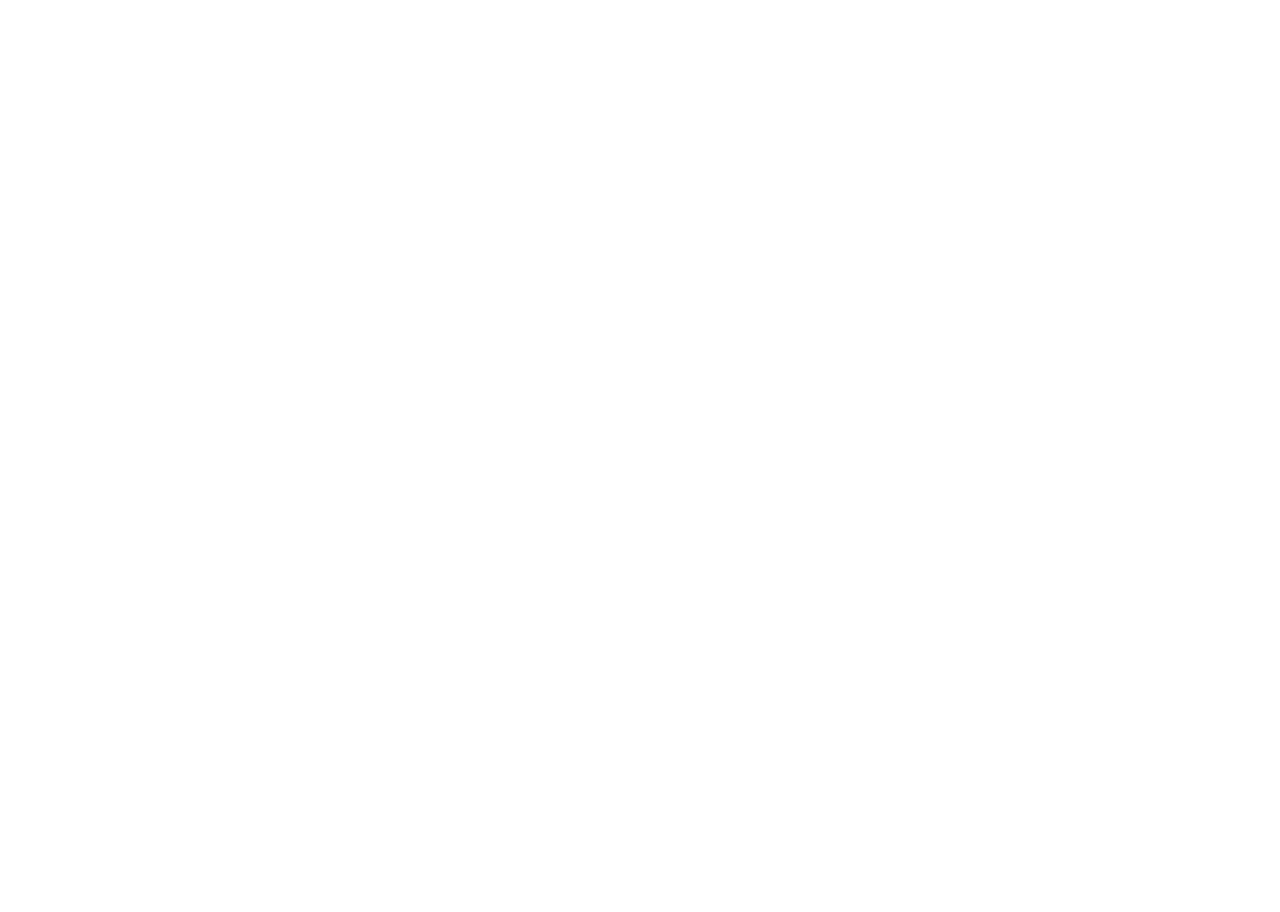
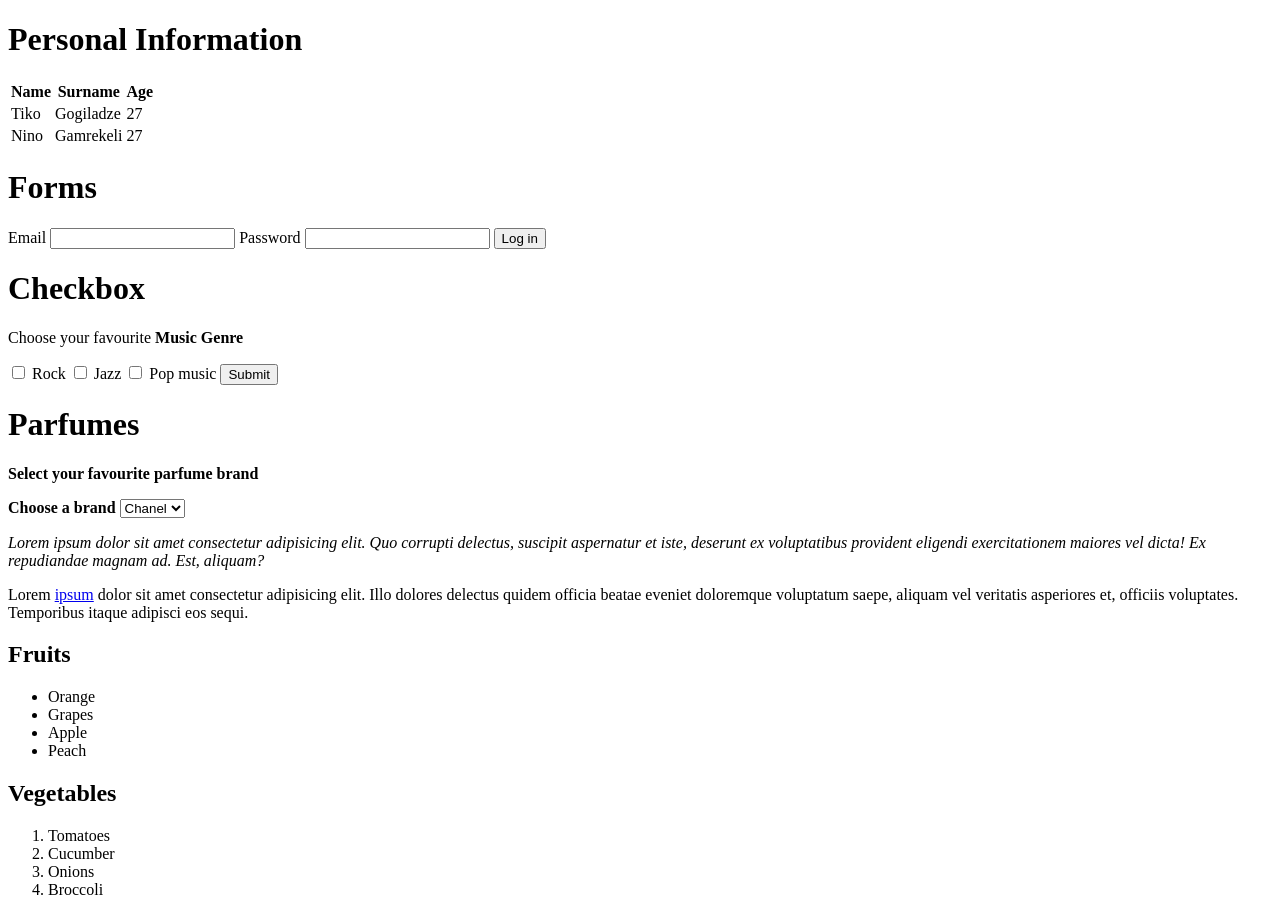
Before and after one commit to Tiko-web/HTML, a plain HTML site: page index.html in a window 1280 px wide. Before the commit the page ends 800 px from the top, so only its background shows below. Drawn offline with Linux system fonts and the light colour scheme; grey boxes are pictures that could not be loaded.

Commit message:
html elements

```diff
--- a/index.html
+++ b/index.html
@@ -1,12 +1,100 @@
 <!DOCTYPE html>
 <html lang="en">
-<head>
-    <meta charset="UTF-8">
-    <meta http-equiv="X-UA-Compatible" content="IE=edge">
-    <meta name="viewport" content="width=device-width, initial-scale=1.0">
-    <title>Document</title>
-</head>
-<body>
+  <head>
+    <meta charset="UTF-8" />
+    <meta http-equiv="X-UA-Compatible" content="IE=edge" />
+    <meta name="viewport" content="width=device-width, initial-scale=1.0" />
+    <title>My HTML</title>
+  </head>
+  <body>
+    <h1>Personal Information</h1>
+    <table>
+      <tr>
+        <th>Name</th>
+        <th>Surname</th>
+        <th>Age</th>
+      </tr>
+      <tr>
+        <td>Tiko</td>
+        <td>Gogiladze</td>
+        <td>27</td>
+      </tr>
+      <tr>
+        <td>Nino</td>
+        <td>Gamrekeli</td>
+        <td>27</td>
+      </tr>
+    </table>
 
-</body>
+    <h1>Forms</h1>
+    <form action="">
+      <label for="email">Email</label>
+      <input type="text" name="text" id="text" />
+      <label for="password">Password</label>
+      <input type="password" name="password" id="password" />
+      <button type="sumbit">Log in</button>
+    </form>
+    <h1>Checkbox</h1>
+    <p>Choose your favourite <strong>Music Genre</strong></p>
+    <form action="">
+      <input type="checkbox" name="music1" id="music1" />
+      <label for="music1">Rock</label>
+      <input type="checkbox" name="music2" id="music2" />
+      <label for="music2">Jazz</label>
+      <input type="checkbox" name="music3" id="music3" />
+      <label for="music3">Pop music</label>
+      <input type="submit" name="" id="" />
+    </form>
+
+    <h1>Parfumes</h1>
+    <p><b>Select your favourite parfume brand</b></p>
+    <form action="">
+        <label for="Brand"><strong>Choose a brand</strong></label>
+        <select name="brand" id="brand">
+            <option value="Chanel">Chanel</option>
+            <option value="Gucci">Gucci</option>
+            <option value="Dior">Dior</option>
+        </select>
+    </form>
+
+    <p>
+      <i
+        >Lorem ipsum dolor sit amet consectetur adipisicing elit. Quo corrupti
+        delectus, suscipit aspernatur et iste, deserunt ex voluptatibus
+        provident eligendi exercitationem maiores vel dicta! Ex repudiandae
+        magnam ad. Est, aliquam?</i
+      >
+    </p>
+    <p>
+      Lorem <a href="https://www.wikipedia.org/" target="_blank">ipsum</a> dolor
+      sit amet consectetur adipisicing elit. Illo dolores delectus quidem
+      officia beatae eveniet doloremque voluptatum saepe, aliquam vel veritatis
+      asperiores et, officiis voluptates. Temporibus itaque adipisci eos sequi.
+    </p>
+
+    <h2>Fruits</h2>
+    <ul>
+      <li>Orange</li>
+      <li>Grapes</li>
+      <li>Apple</li>
+      <li>Peach</li>
+    </ul>
+
+    <h2>Vegetables</h2>
+    <ol>
+      <li>Tomatoes</li>
+      <li>Cucumber</li>
+      <li>Onions</li>
+      <li>Broccoli</li>
+    </ol>
+
+    <iframe
+      src="https://www.google.com/maps/embed?pb=!1m18!1m12!1m3!1d18452.499291580134!2d25.27597991168428!3d54.68213004800626!2m3!1f0!2f0!3f0!3m2!1i1024!2i768!4f13.1!3m3!1m2!1s0x46dd9413b1f67c6b%3A0x2600d18d4c454541!2sVilnius%20Old%20Town%2C%20Vilnius!5e0!3m2!1sen!2slt!4v1633341776206!5m2!1sen!2slt"
+      width="600"
+      height="450"
+      style="border: 0"
+      allowfullscreen=""
+      loading="lazy"
+    ></iframe>
+  </body>
 </html>
```
